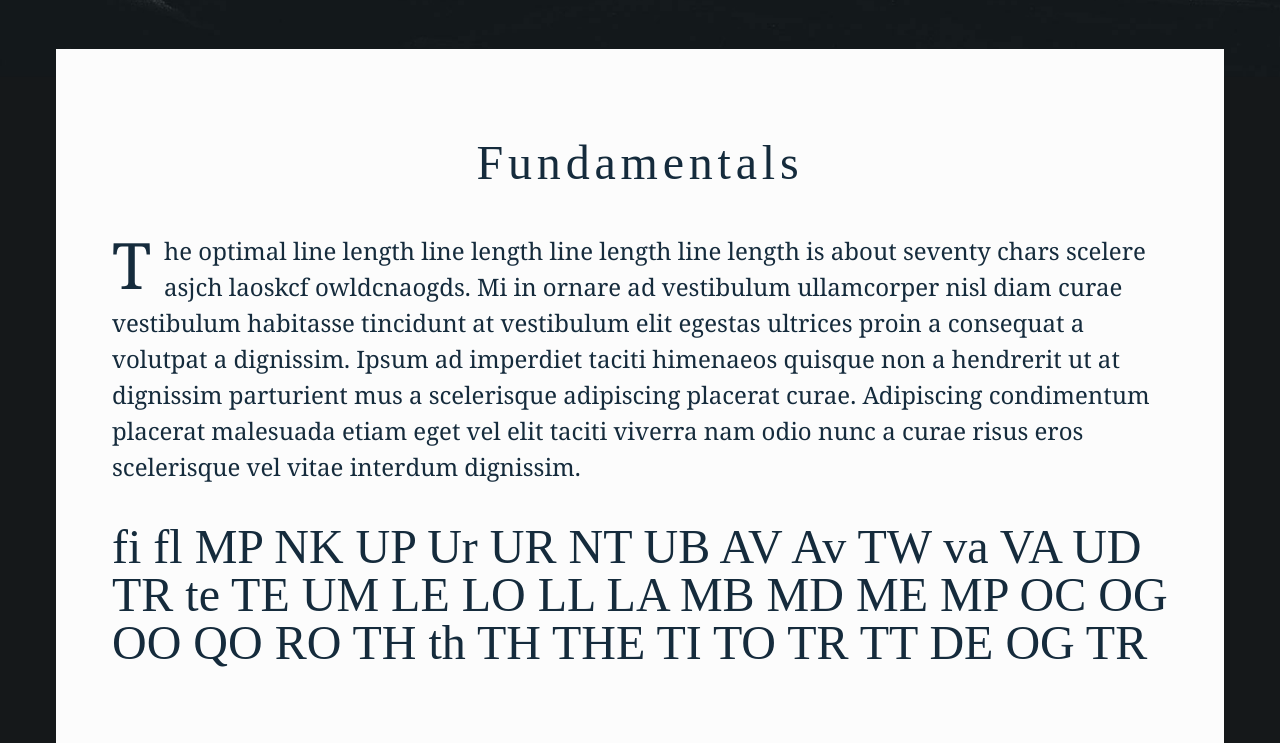
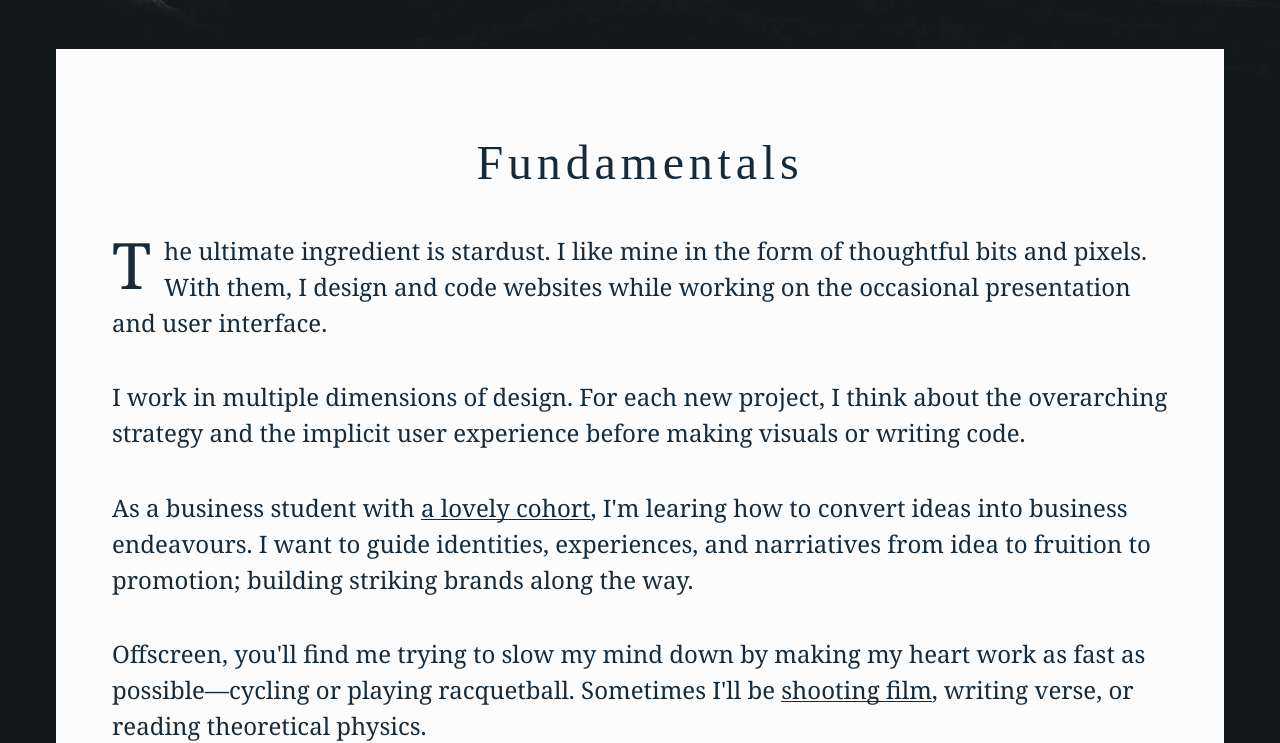
Before and after one commit to AnalogAyub/ayubco, a plain HTML site: page index.html in a window 1280 px wide. Shown: the part 723-1466 px from the top of the page. Drawn offline with Linux system fonts and the light colour scheme.

Commit message:
actual copy, not final

```diff
--- a/css/style.scss
+++ b/css/style.scss
@@ -96,6 +96,7 @@ body {
   font-weight: 500;
   font-size: 3rem;
   line-height: 3rem;
+  display: none;
 }
 
 nav {
@@ -180,8 +181,9 @@ nav {
 }
 
 .about {
-  background: rgba(0,0,0,0);
-  color: rgba(0,0,0,0);
+  opacity: 0;
+  background: $light;
+  color: $navy;
   position: relative;
   top: 1rem;
   margin: 0 auto;
@@ -220,6 +222,32 @@ nav {
 
 p {
   margin: 1.6em 0;
+  & a {
+      color: $navy;
+      text-decoration: none;
+      position: relative;
+      cursor: pointer;
+      transition: all .2s ease-in;
+      &:after {
+        content: '';
+        position: absolute;
+        bottom: .25rem;
+        left: 0;
+        height: 1px;
+        background: $navy;
+        width: 100%;
+        transition: all .2s cubic-bezier(1,0,.75,.75);
+      }
+      &:hover {
+        transition: all .2s ease-in;
+        color: $blue;
+        &:after {
+          height: 3px;
+          bottom: 0;
+          background: $blue;
+        }
+      }
+    }
 }
 
 h1 {
@@ -379,8 +407,8 @@ footer {
 }
 
 @include keyframes(aboutIn) {
-  0% { top: 1rem; background: rgba(0,0,0,0); color: rgba(0,0,0,0); }
-  100% { top: 0; background: $light; color: $navy; }
+  0% { top: 1rem; opacity: 0; }
+  100% { top: 0; opacity: 1; }
 }
 
 @include keyframes(navGrowRight) {
--- a/index.html
+++ b/index.html
@@ -1,5 +1,6 @@
 <html>
   <head>
+    <meta charset="UTF-8">
     <title>Bilal Ayub</title>
     <link rel="stylesheet" href="css/style.css">
     <script src="//use.typekit.net/lvz0tvj.js"></script>
@@ -18,13 +19,16 @@
     <div class="content">
       <nav>
       <li><a href="/">Work</a></li>
-      <li><a href="#">Exposures</a></li>
+      <li><a href="/exposures">Exposures</a></li>
       <li><a href="#">Musings</a></li>
       </nav>
       <section class="about">
         <h3>Fundamentals</h3>
-        <p>The optimal <span class="l1">line length</span> <span class="l2">line length</span> <span class="l3">line length</span> <span class="l4">line length</span> is about seventy chars scelere asjch laoskcf owldcnaogds. Mi in ornare ad vestibulum ullamcorper nisl diam curae vestibulum habitasse tincidunt at vestibulum elit egestas ultrices proin a consequat a volutpat a dignissim. Ipsum ad imperdiet taciti himenaeos quisque non a hendrerit ut at dignissim parturient mus a scelerisque adipiscing placerat curae. Adipiscing condimentum placerat malesuada etiam eget vel elit taciti viverra nam odio nunc a curae risus eros scelerisque vel vitae interdum dignissim.</p>
-        <p><span class="estilo">fi fl MP NK UP Ur UR NT UB AV Av TW va VA UD TR te TE UM LE LO LL LA MB MD ME MP OC OG OO QO RO TH th TH THE TI TO TR TT DE OG TR</span></p>
+        <p>The ultimate ingredient is stardust. I like mine in the form of thoughtful bits and pixels. With them, I design and code websites while working on the occasional presentation and user interface.</p>
+        <p>I work in multiple dimensions of design. For each new project, I think about the overarching strategy and the implicit user experience before making visuals or writing code.</p>
+        <p>As a business student with <a href="http://jindal.utdallas.edu/undergraduate-programs/honors-program/">a lovely cohort</a>, I'm learing how to convert ideas into business endeavours. I want to guide identities, experiences, and narriatives from idea to fruition to promotion; building striking brands along the way.</p>
+        <p>Offscreen, you'll find me trying to slow my mind down by making my heart work as fast as possible—cycling or playing racquetball. Sometimes I'll be <a href="/exposures">shooting film</a>, writing verse, or reading theoretical physics.</p>
+        <p class="estilo">fi fl MP NK UP Ur UR NT UB AV Av TW va VA UD TR te TE UM LE LO LL LA MB MD ME MP OC OG OO QO RO TH th TH THE TI TO TR TT DE OG TR</p>
       </section>
       <section class="works">
         <h3>Work</h3>
```
Also changed, not shown: css/style.css.
